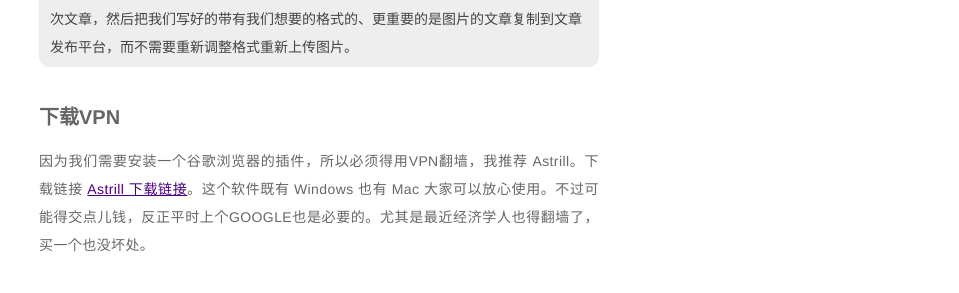
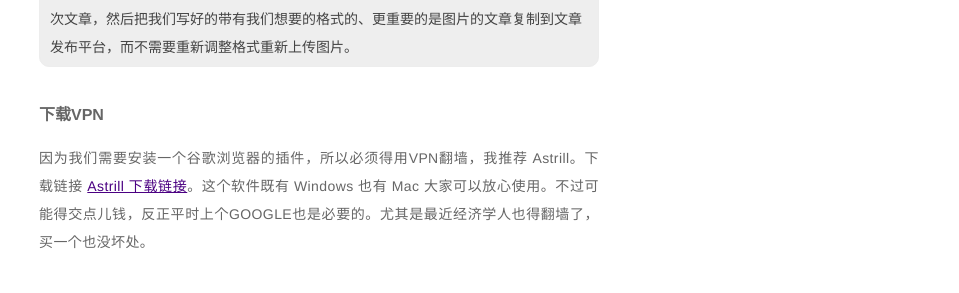
Before and after one commit to flutar/flutar.github.io, a Jekyll site: the page built from _posts/2016-12-07-how-to-write-easily.md, in a window 1280 px wide. Shown: the part 487-780 px from the top of the page, without its empty margins (321-1280 px from the left). Built offline with Jekyll 4.4.1, drawn with Linux system fonts in a browser that asks for light colours.

````diff
--- a/_posts/2016-12-07-how-to-write-easily.md
+++ b/_posts/2016-12-07-how-to-write-easily.md
@@ -14,22 +14,25 @@ description: 如何才能一处写作，四处嘚瑟
 流量的重要性是毋庸置疑的，而要想有流量必须得有内容。而且必须要把内容尽可能多的展示给用户。所以我们当然希望辛辛苦苦写的一篇文章能够很方便的发到多个平台上。但这只是一个理想。因为我们大多数人都用word编辑文章，好不容易把文章写好了，想发到公众号、知乎、或者自己的博客去发现格式全丢了，最惨的是那些喜欢用图片的亲们，我们如果想一文多发，必须得把图片反复传到多个平台，从新插入到原来的位置。所以很多公司就得有专门的编辑，负责把老师们的文章搬运到各个地方。他们的工作的枯燥程度是可想而知的。但实际上这个问题是可以解决的。我们完全可以只写一次文章，然后把我们写好的带有我们想要的格式的、更重要的是图片的文章复制到文章发布平台，而不需要重新调整格式重新上传图片。
 ```
 
-### 下载VPN
+#### 下载VPN
 
 因为我们需要安装一个谷歌浏览器的插件，所以必须得用VPN翻墙，我推荐 Astrill。下载链接 [Astrill 下载链接](http://macdownload.informer.com/astrill/)。这个软件既有 Windows 也有 Mac 大家可以放心使用。不过可能得交点儿钱，反正平时上个GOOGLE也是必要的。尤其是最近经济学人也得翻墙了，买一个也没坏处。
 
-### 下载浏览器插件
+#### 下载浏览器插件
 
 VPN 搞定之后我们就可以打开谷歌浏览器，下载 Markdown.here 插件。如下图所示：
+
 ![浏览器插件](http://ohp995ej1.bkt.clouddn.com/14811075162312.jpg)
 
 然后点击添加到谷歌浏览器即可。如下图所示：
+
 ![添加插件](http://ohp995ej1.bkt.clouddn.com/14811076623439.jpg)
 
 安装好之后浏览器右上角会多一个图标，而且以后使用的时候需不要开VPN，只要点一下就可以了，如下图所示：
+
 ![添加成功](http://ohp995ej1.bkt.clouddn.com/14811078081209.jpg)
 
-### 下载Mweb
+#### 下载Mweb
 
 我们第二步下载了一个插件，它的作用是能够将我们用 Markdown 写好的文章的格式识别出来，并且按照相应的样式来显示。比如原来你是标题我还按标题显示，你原来是引用我就按照引用显示。所以用 Markdown 写东西最大的好处就是走到哪里都带着标签，告诉别人自己到底是标题、还是正文、还是引用、还是加粗、或者是倾斜，从而利用 Markdown Here 的插件就可以在任何地方识别并且显示这些样式。这也是相比 word 和 印象笔记纯文本编辑最大的优势。纯文本编辑一旦复制到别处，人家根本不认识你是啥，也不知道按照啥显示，只能随便显示，所以格式才会丢失。
 
@@ -37,30 +40,33 @@ Mweb 下载链接：[点我下载](http://zh.mweb.im/)
 
 这个东西只能免费试用14天，过期付费。而且貌似只能在MAC上使用。Windows上如果想用的话可以自己选一个别的 Markdown 的编辑器，比如比较有名的 Markdown Pad：[点我下载](http://markdownpad.com/)
 
-### 设置云盘存储图片
+#### 设置云盘存储图片
 
 为了解决图片重复上传的问题，我们首先要告诉 Mweb 把图片传到哪里去，这样以后我们只要把图片拖进编辑器，它就会自动为我们生成一个永久链接。这样不管传到哪里，这个图片都能被看到。
 
 设置方法如下图所示：
+
 ![](http://ohp995ej1.bkt.clouddn.com/14811097371623.jpg)
 ![](http://ohp995ej1.bkt.clouddn.com/14811097725310.jpg)
 ![](http://ohp995ej1.bkt.clouddn.com/14811088774922.jpg)
 ![](http://ohp995ej1.bkt.clouddn.com/14811089208454.jpg)
 
 在填信息的时候，请大家按照下图的内容来填：
+
 **Access key** `jCV77M4XU9N-LXR1-hGvCxBa-kgfYBELHq5bVqOH`
 **Secret key** `xcegiBKr75-hRiGAt1MjPUPQVtSPijXvxhyHUoIr`
 **image url prefix** `http://ohp995ej1.bkt.clouddn.com/`
+
 ![](http://ohp995ej1.bkt.clouddn.com/14811089443181.jpg)
 
-### 链接印象笔记
+#### 链接印象笔记
 
 如果大家想要自己的文章和印象笔记同步也非常简单，如下图所示，大家只要输入自己的印象笔记账号以及密码即可：
 
 ![](http://ohp995ej1.bkt.clouddn.com/14811092738840.jpg)
 ![](http://ohp995ej1.bkt.clouddn.com/14811093071606.jpg)
 
-### 开始写作
+#### 开始写作
 
 准备工作就绪接下来大家就可以开写了，写的时候大家只要简单的了解一下 Markdown 就可以了：[Markdown语法](http://www.jianshu.com/p/1e402922ee32/)
 
@@ -82,7 +88,7 @@ Mweb 下载链接：[点我下载](http://zh.mweb.im/)
 
 ![](http://ohp995ej1.bkt.clouddn.com/14811107794648.jpg)
 
-### 四处嘚瑟
+#### 四处嘚瑟
 
 接下来就是最好玩儿的环节，文章写好了就到处发呗，我们只需要把 Markdown 的内容复制到相应的后台，比如知乎啊、公众号啊、博客啊，等等，然后点一下 Markdown Here 那个按钮即可，如下图所示：
 
````
